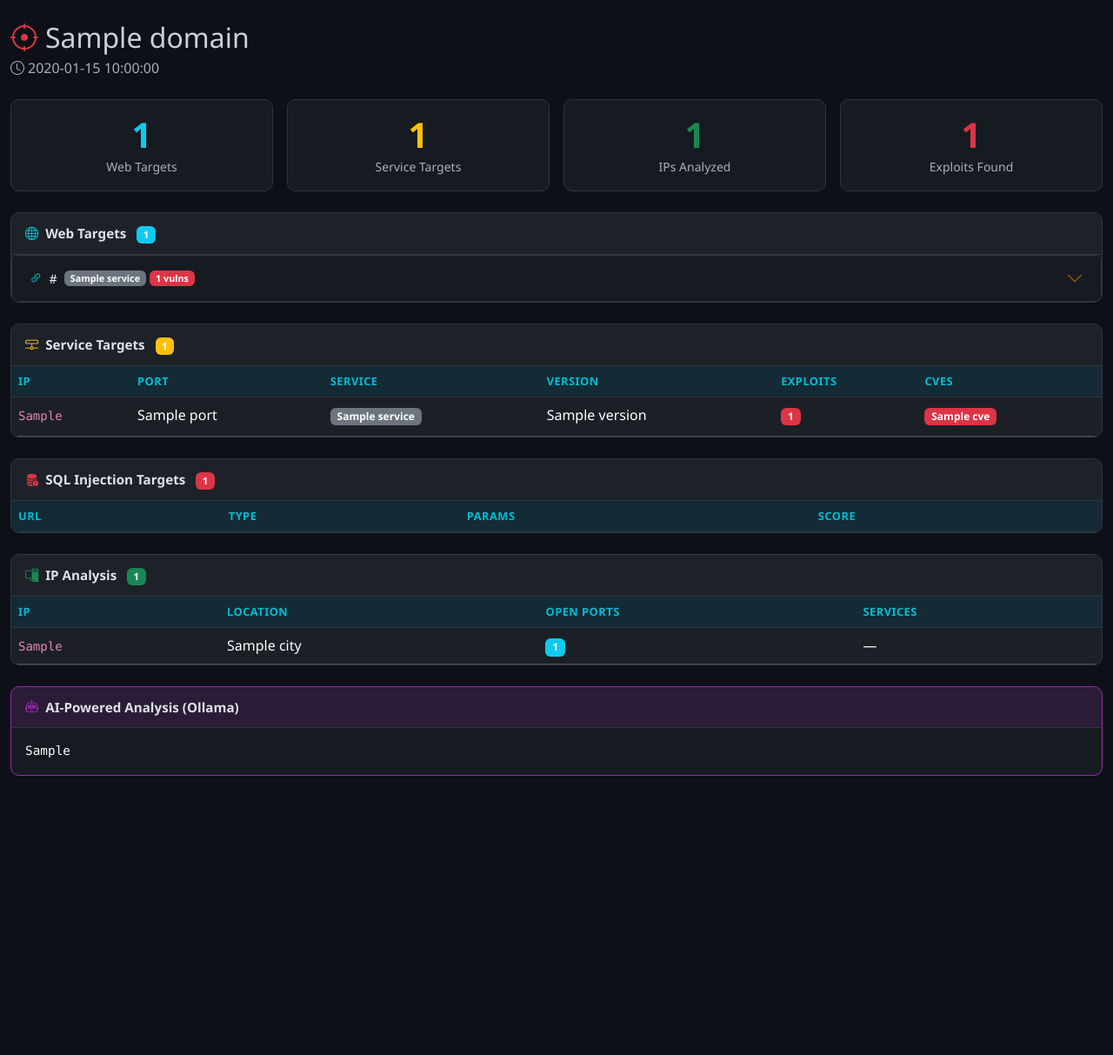
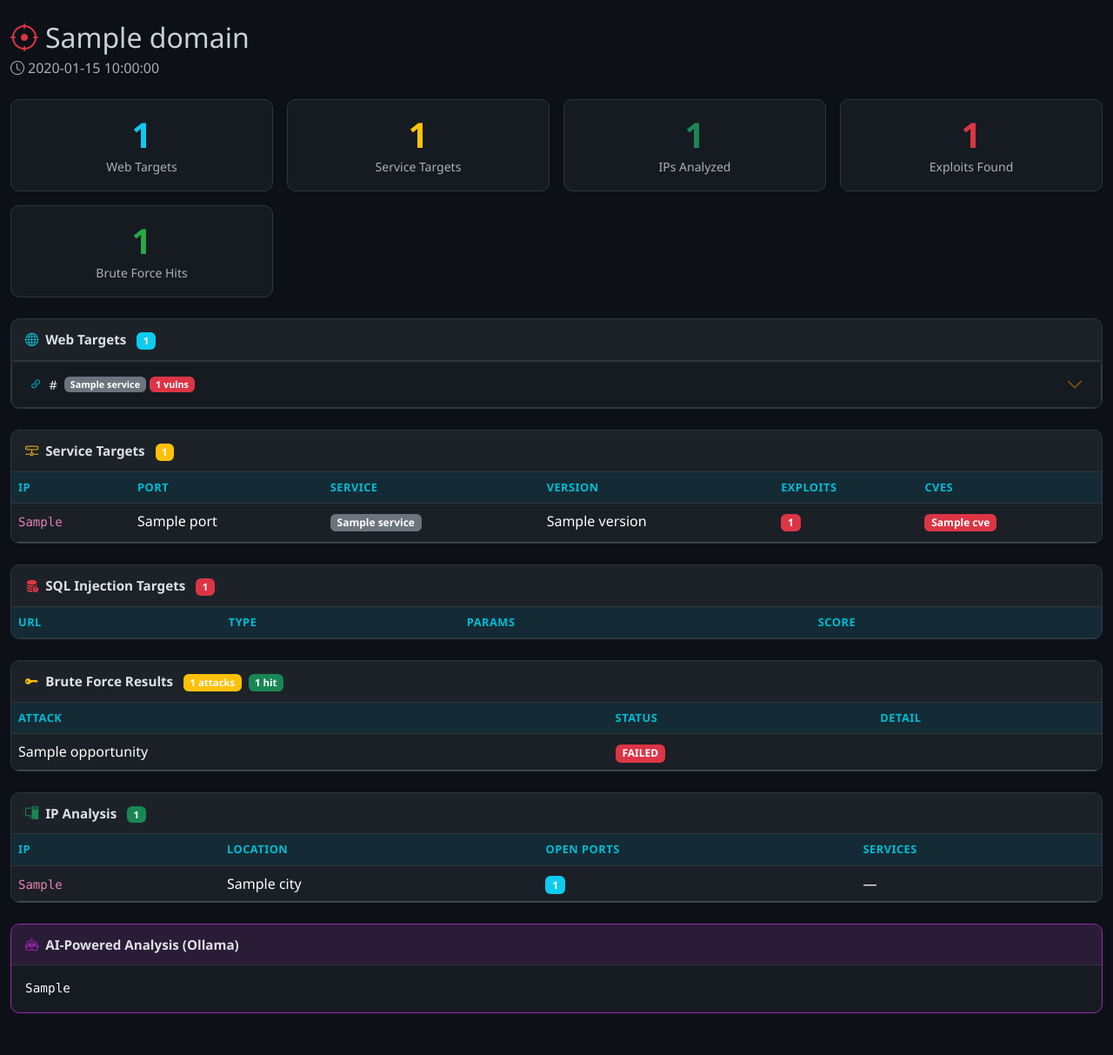
Before and after one commit to koffandaff/nullprotocol, a Flask app: template recon/templates/scan_detail.html in a window 1280 px wide. Shown: the part 57-1270 px from the top of the page at 87% size. Before the commit the page ends 949 px from the top, so only its background shows below. Run offline with Flask 3, Linux system fonts and the light colour scheme; the template is opened without the code that fills it: most values are stand-ins (such as "Sample title", 1, 10 or a date in 2020); lists and menus that the app fills with data are empty.

Commit message:
Brute force findings to html

```diff
--- a/recon/hostrecon.py
+++ b/recon/hostrecon.py
@@ -81,6 +81,18 @@ def load_report_txt(domain_dir):
     return None
 
 
+def load_brute_results(domain_dir):
+    """Load brute force results if they exist."""
+    brute_path = os.path.join(RESULTS_DIR, domain_dir, 'BruteForce', 'brute_results.json')
+    if os.path.exists(brute_path):
+        try:
+            with open(brute_path, 'r') as f:
+                return json.load(f)
+        except Exception:
+            return None
+    return None
+
+
 # ─── ROUTES ────────────────────────────────────────────────
 
 @app.route('/')
@@ -116,13 +128,21 @@ def scan_detail(domain_dir):
     crawler_data = data.get('crawler', {})
     sqli_count = sum(len(c.get('potential_sqli', [])) for c in crawler_data.values()) if isinstance(crawler_data, dict) else 0
 
+    # Brute force results
+    brute_results = load_brute_results(domain_dir)
+    brute_success_count = 0
+    if brute_results:
+        brute_success_count = sum(1 for r in brute_results if r.get('result', {}).get('success'))
+
     return render_template('scan_detail.html',
                            data=data,
                            domain_dir=domain_dir,
                            report_txt=report_txt,
                            vuln_stats=vuln_stats,
                            exploit_count=exploit_count,
-                           sqli_count=sqli_count)
+                           sqli_count=sqli_count,
+                           brute_results=brute_results,
+                           brute_success_count=brute_success_count)
 
 
 @app.route('/api/scan/<domain_dir>')
--- a/recon/templates/scan_detail.html
+++ b/recon/templates/scan_detail.html
@@ -83,6 +83,16 @@
                     </div>
                 </div>
             </div>
+            {% if brute_results %}
+            <div class="col-md-3 col-6">
+                <div class="card text-center stat-card">
+                    <div class="card-body py-3">
+                        <div class="display-6 fw-bold" style="color: #28a745;">{{ brute_success_count }}</div>
+                        <small class="text-muted">Brute Force Hits</small>
+                    </div>
+                </div>
+            </div>
+            {% endif %}
         </div>
 
         <!-- Vulnerability Severity Breakdown -->
@@ -344,6 +354,67 @@
         </div>
         {% endif %}
 
+        <!-- Brute Force Results -->
+        <div class="card mb-4">
+            <div class="card-header">
+                <i class="bi bi-key-fill text-warning me-2"></i>Brute Force Results
+                {% if brute_results %}
+                <span class="badge bg-warning ms-2">{{ brute_results|length }} attacks</span>
+                {% if brute_success_count > 0 %}
+                <span class="badge bg-success ms-1">{{ brute_success_count }} hit{{ 's' if brute_success_count != 1
+                    }}</span>
+                {% endif %}
+                {% endif %}
+            </div>
+            <div class="card-body{% if brute_results %} p-0{% endif %}">
+                {% if brute_results %}
+                <div class="table-responsive">
+                    <table class="table table-dark table-striped mb-0">
+                        <thead>
+                            <tr>
+                                <th>Attack</th>
+                                <th>Status</th>
+                                <th>Detail</th>
+                            </tr>
+                        </thead>
+                        <tbody>
+                            {% for r in brute_results %}
+                            <tr>
+                                <td>{{ r.opportunity[:70] }}</td>
+                                <td>
+                                    {% if r.error is defined %}
+                                    <span class="badge bg-danger">FAILED</span>
+                                    {% elif r.result is defined and r.result.success %}
+                                    <span class="badge bg-success">SUCCESS</span>
+                                    {% else %}
+                                    <span class="badge bg-secondary">NO FINDINGS</span>
+                                    {% endif %}
+                                </td>
+                                <td>
+                                    {% if r.error is defined %}
+                                    <span class="text-danger">{{ r.error[:50] }}</span>
+                                    {% elif r.result is defined and r.result.success %}
+                                    <span class="brute-creds">{{ r.result.message[:60] }}</span>
+                                    {% elif r.result is defined %}
+                                    <span class="text-muted">{{ r.result.message[:60] if r.result.message else 'No
+                                        results' }}</span>
+                                    {% endif %}
+                                </td>
+                            </tr>
+                            {% endfor %}
+                        </tbody>
+                    </table>
+                </div>
+                {% else %}
+                <div class="brute-empty">
+                    <i class="bi bi-shield-lock" style="font-size: 2rem; opacity: 0.3;"></i>
+                    <p class="mt-2 mb-0">No brute force attacks have been run for this scan.</p>
+                    <small>Run the Brute Force module from the main menu to populate results here.</small>
+                </div>
+                {% endif %}
+            </div>
+        </div>
+
         <!-- IP Analyses -->
         {% if data.ip_analyses %}
         <div class="card mb-4">
```
Also changed, not shown: brute/attack_chain.py (+12 -6 lines), recon/main.py (+8 -1 lines), recon/static/style.css (+102 -20 lines).
